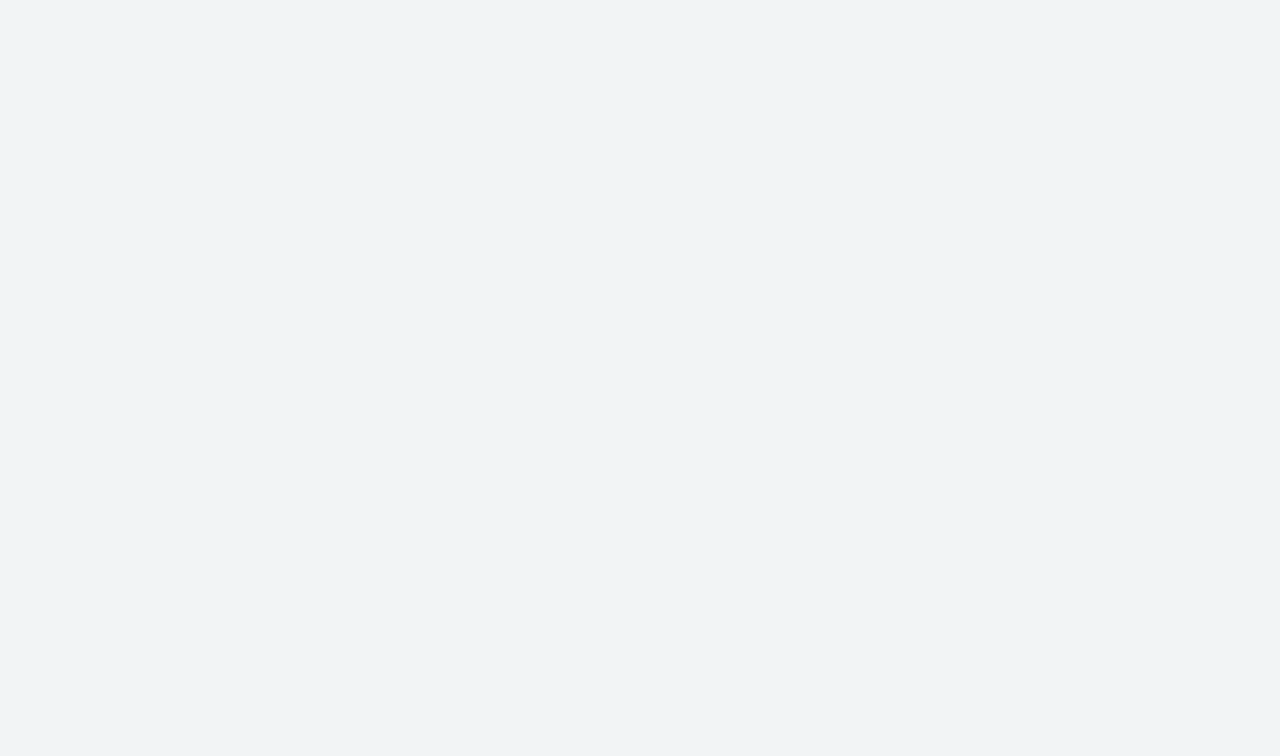
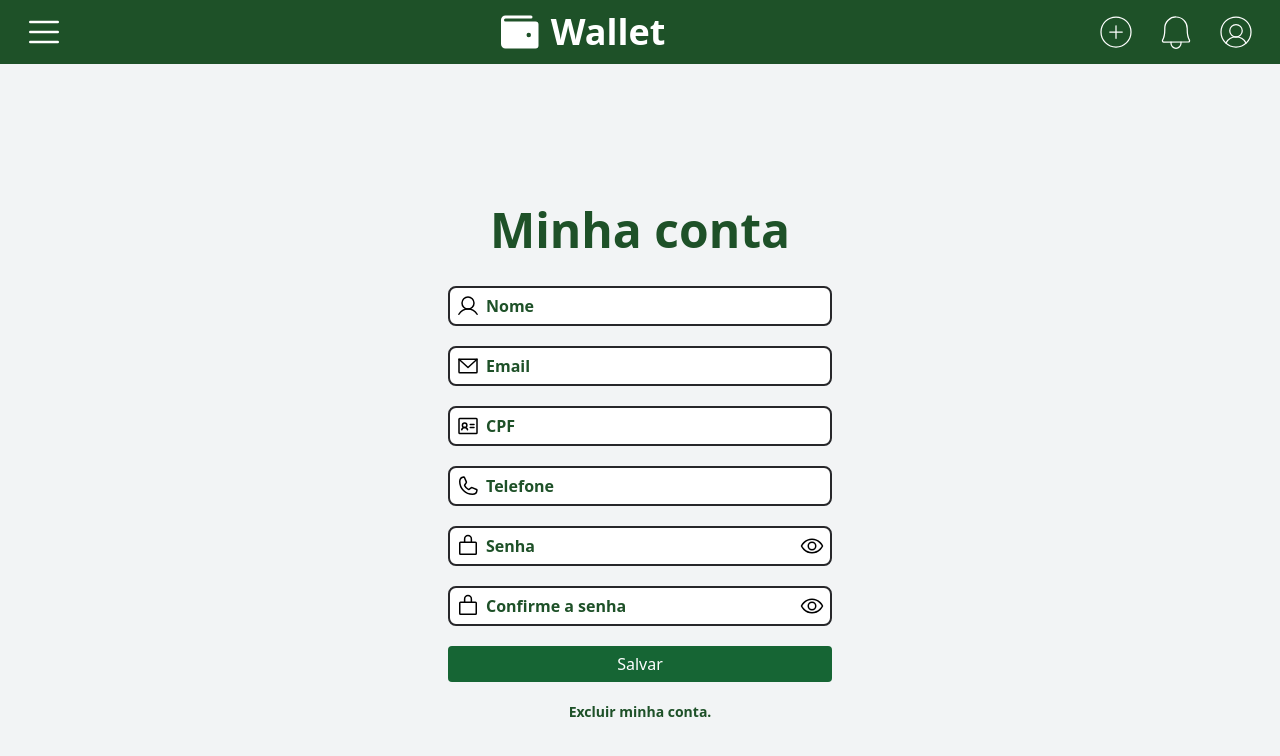
Before and after one commit to robsonvasquez/Carteira_de_Invertimento, a React (Vite) app in the folder investment-wallet-web/: page /profile in a window 1280 px wide. Before the commit this address had no page. Shown: the top 756 px of the page. Built offline with nearby package versions, Linux system fonts and the light colour scheme.

Commit message:
Update: Profile Page

```diff
--- a/investment-wallet-web/src/Router.tsx
+++ b/investment-wallet-web/src/Router.tsx
@@ -11,6 +11,7 @@ import Login from './pages/Login'
 import User from './pages/User'
 import Home from './pages/Home';
 import NewCount from './pages/NewCount';
+import Profile from "./pages/Profile";
 
 // const router = createBrowserRouter([
 //   {
@@ -44,6 +45,7 @@ export default function Router(){
       <Route path='/user' element={<User/>}/>
       <Route path='/login' element={<Login/>}/>
       <Route path='/newcount' element={<NewCount/>}/>
+      <Route path='/profile' element={<Profile/>}/>
     </Routes>
   );
 }
--- a/investment-wallet-web/src/components/Button.tsx
+++ b/investment-wallet-web/src/components/Button.tsx
@@ -7,8 +7,14 @@ interface ButtonProps{
 
 export default function Button(props: ButtonProps){
   return(
-    <button className={`h-9 w-40 mt-3 rounded bg-[#1E5128] text-white ${props.className}`} onClick={props.onclick}>
-      {props.text}
+    <button
+      className={
+        `h-9 w-96
+        rounded text-white
+        bg-green-800 hover:bg-green-900
+        ${props.className}`}
+      onClick={props.onclick}>
+        {props.text}
     </button>
   );
 }
--- a/investment-wallet-web/src/components/Input.tsx
+++ b/investment-wallet-web/src/components/Input.tsx
@@ -1,5 +1,5 @@
 import { useState } from "react";
-import { User, LockSimple, EnvelopeSimple, Eye, EyeSlash } from "phosphor-react";
+import { User, LockSimple, EnvelopeSimple, Eye, EyeSlash, Phone, IdentificationCard } from "phosphor-react";
 
 interface InputProps {
   value?: any
@@ -11,9 +11,6 @@ interface InputProps {
   image: string
   eye?: boolean
 }
-
-
-
 
 export default function Input(props : InputProps){
 
@@ -41,6 +38,10 @@ export default function Input(props : InputProps){
 
       {props.image == 'lock' ? (<LockSimple className="absolute ml-2 mt-2" size={24} color="#000000" weight="regular" />) : (<></>) }
 
+      {props.image == 'phone' ? (<Phone className="absolute ml-2 mt-2" size={24} color="#000000" weight="regular" />) : (<></>)}
+
+      {props.image == 'card' ? (<IdentificationCard className="absolute ml-2 mt-2" size={24} color="#000000" weight="regular" />) : (<></>)}
+
       {props.eye ? (
           <>
             {showEye ? (<Eye className="absolute right-0 mr-2 mt-2" size={24} color="#000000" weight="regular" onClick={() => setShowEye(!showEye)}/>) :
--- a/investment-wallet-web/src/pages/Home.tsx
+++ b/investment-wallet-web/src/pages/Home.tsx
@@ -44,6 +44,7 @@ export default function Home(){
       <div className="w-full p-8 flex flex-col items-center">
         <div className="w-full bg-white border border-gray-300 rounded-lg flex justify-between p-3">
           <Link to="/user">Usuário</Link>
+          <Link to="/profile">Minha conta</Link>
           <Link to="/login">Login</Link>
         </div>
         <div className="w-9/12 mt-5 justify-center flex">
--- a/investment-wallet-web/src/pages/Login.tsx
+++ b/investment-wallet-web/src/pages/Login.tsx
@@ -21,12 +21,12 @@ export default function Login() {
         </div>
       </Link>
       <div className="flex flex-col justify-center items-center">
-        <Input image="user" placeholder="Login" valueChange={setlogin}/>
+        <Input image="email" placeholder="Email" valueChange={setlogin}/>
         <Input image="lock" eye placeholder="Senha"/>
         <Button text='Entrar'/>
-        <span className='text-[#1E5128] text-sm font-bold mt-3'>Esqueceu sua Senha?</span>
+        <span className='text-[#1E5128] text-sm font-bold mt-5'>Esqueceu sua Senha?</span>
         <Link to={'/newcount'}>
-          <Button className='w-60 mt-12' text='Criar nova conta'/>
+          <Button className='w-60 mt-8' text='Criar nova conta'/>
         </Link>
       </div>
     </div>
--- a/investment-wallet-web/src/pages/NewCount.tsx
+++ b/investment-wallet-web/src/pages/NewCount.tsx
@@ -12,13 +12,13 @@ export default function NewCount(){
           <Input image="email" placeholder="Email"/>
           <Input image="user" placeholder="Nome"/>
           <Input image="lock" eye placeholder="Senha"/>
-          <Input image="lock" eye placeholder="Confirmar senha"/>
+          <Input image="lock" eye placeholder="Confirme a senha"/>
 
-          <span className='text-center text-sm font-bold mt-3'>Ao se registrar, você aceita nossos <span className='text-[#1E5128]'>termos de uso</span> e a nossa <span className='text-[#1E5128]'>política de privacidade.</span></span>
+          <span className='text-center text-sm font-bold'>Ao se registrar, você aceita nossos <span className='text-[#1E5128]'>termos de uso</span> e a nossa <span className='text-[#1E5128]'>política de privacidade.</span></span>
 
-          <Button className='w-60 mt-10' text='Cadastrar'/>
+          <Button className='mt-5' text='Cadastrar'/>
 
-          <Link to='/login' className="mt-8 text-[#1E5128] text-sm font-bold">Voltar ao login.</Link>
+          <Link to='/login' className="mt-5 text-[#1E5128] text-sm font-bold">Voltar ao login.</Link>
         </div>
       </div>
     </div>
--- /dev/null
+++ b/investment-wallet-web/src/pages/Profile.tsx
@@ -0,0 +1,29 @@
+import Button from "../components/Button";
+import Input from "../components/Input";
+import TopBar from "../components/TopBar";
+
+export default function Profile(){
+  return(
+    <>
+      <TopBar/>
+      <div className="h-screen flex justify-center items-center">
+        <div className="w-96 flex flex-col">
+          <h1 className={`text-[#1E5128] text-center text-5xl font-bold mb-8`}>Minha conta</h1>
+
+          <div className="flex flex-col justify-center items-center">
+            <Input image="user" placeholder="Nome"/>
+            <Input image="email" placeholder="Email"/>
+            <Input image="card" placeholder="CPF"/>
+            <Input image="phone" placeholder="Telefone"/>
+            <Input image="lock" eye placeholder="Senha"/>
+            <Input image="lock" eye placeholder="Confirme a senha"/>
+
+            <Button text='Salvar'/>
+
+            <span className="mt-5 text-[#1E5128] text-sm font-bold">Excluir minha conta.</span>
+          </div>
+        </div>
+      </div>
+    </>
+  )
+}
```
